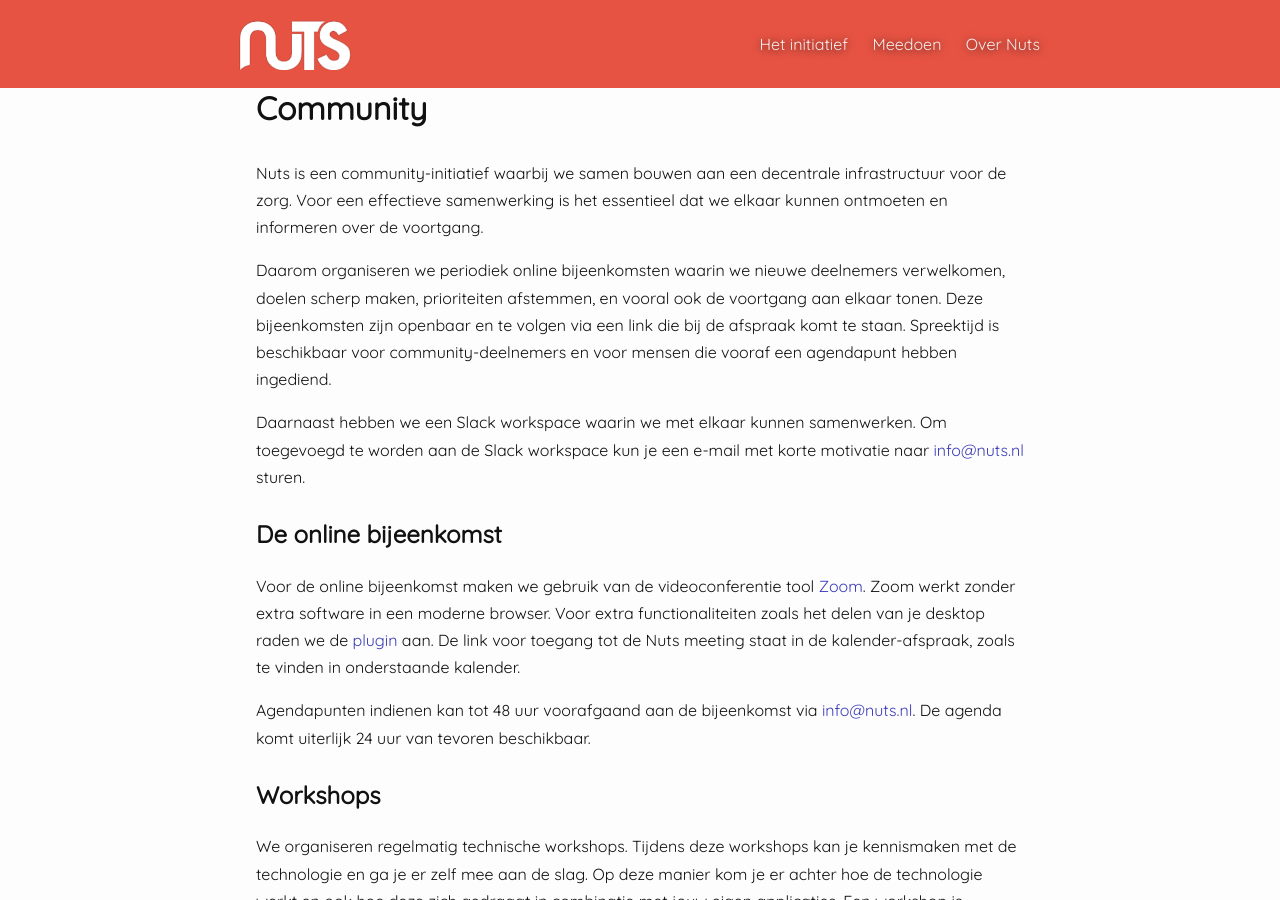
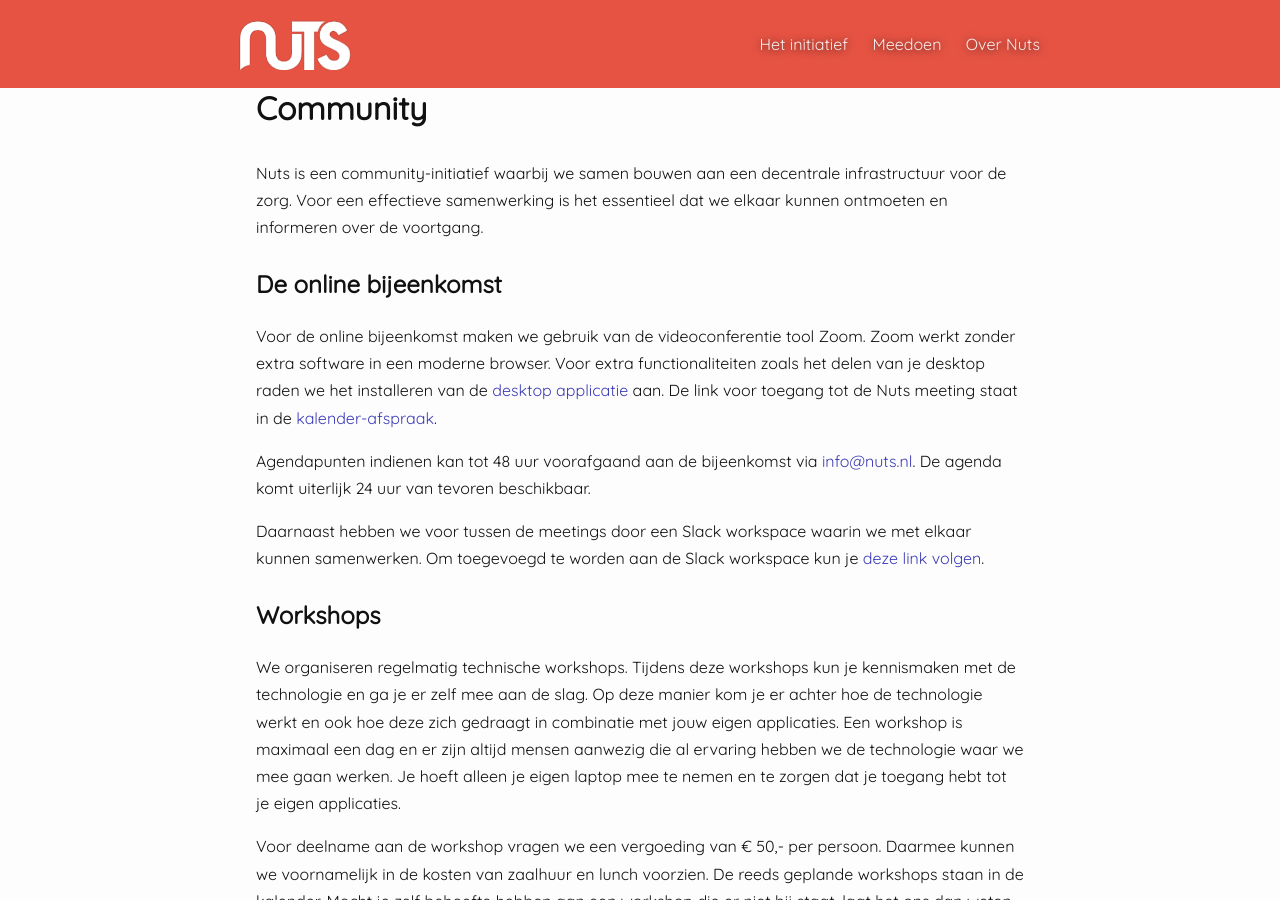
Before and after one commit to nuts-foundation/nuts-webpresence, a Jekyll site: the page built from community.md, in a window 1280 px wide and 900 px high, scrolled down 405 px. Built offline with Jekyll 4.4.1, drawn with Linux system fonts in a browser that asks for light colours; some of the changed text lies outside the part shown.

Commit message:
Update community page

```diff
--- a/community.md
+++ b/community.md
@@ -7,31 +7,52 @@ header_image: community
 
 # Community
 
-Nuts is een community-initiatief waarbij we samen bouwen aan een decentrale infrastructuur voor de zorg. Voor een effectieve samenwerking is het essentieel dat we elkaar kunnen ontmoeten en informeren over de voortgang.
-
-Daarom organiseren we periodiek online bijeenkomsten waarin we nieuwe deelnemers verwelkomen, doelen scherp maken, prioriteiten afstemmen, en vooral ook de voortgang aan elkaar tonen. Deze bijeenkomsten zijn openbaar en te volgen via een link die bij de afspraak komt te staan. Spreektijd is beschikbaar voor community-deelnemers en voor mensen die vooraf een agendapunt hebben ingediend.
-
-Daarnaast hebben we een Slack workspace waarin we met elkaar kunnen samenwerken. Om toegevoegd te worden aan de Slack workspace kun je een e-mail met korte motivatie naar [info@nuts.nl](mailto:info@nuts.nl) sturen.
+Nuts is een community-initiatief waarbij we samen bouwen aan een decentrale
+infrastructuur voor de zorg. Voor een effectieve samenwerking is het essentieel
+dat we elkaar kunnen ontmoeten en informeren over de voortgang.
 
 ## De online bijeenkomst
 
-Voor de online bijeenkomst maken we gebruik van de videoconferentie tool [Zoom](https://zoom.us). Zoom werkt zonder extra software in een moderne browser. Voor extra functionaliteiten zoals het delen van je desktop raden we de [plugin](https://zoom.us/download#client_4meeting) aan. De link voor toegang tot de Nuts meeting staat in de kalender-afspraak, zoals te vinden in onderstaande kalender.
+Voor de online bijeenkomst maken we gebruik van de videoconferentie tool Zoom.
+Zoom werkt zonder extra software in een moderne browser. Voor extra
+functionaliteiten zoals het delen van je desktop raden we het installeren van de
+[desktop applicatie](https://zoom.us/download) aan. De link voor toegang tot de
+Nuts meeting staat in de [kalender-afspraak](/kalender).
 
-Agendapunten indienen kan tot 48 uur voorafgaand aan de bijeenkomst via [info@nuts.nl](mailto:info@nuts.nl). De agenda komt uiterlijk 24 uur van tevoren beschikbaar.
+Agendapunten indienen kan tot 48 uur voorafgaand aan de bijeenkomst via
+[info@nuts.nl](mailto:info@nuts.nl). De agenda komt uiterlijk 24 uur van tevoren
+beschikbaar.
+
+Daarnaast hebben we voor tussen de meetings door een Slack workspace waarin we
+met elkaar kunnen samenwerken. Om toegevoegd te worden aan de Slack workspace
+kun je [deze link volgen](https://join.slack.com/t/nuts-foundation/shared_invite/zt-yix61es0-kEMbrNdEgj89vyNZi49fYA).
 
 ## Workshops
 
-We organiseren regelmatig technische workshops. Tijdens deze workshops kan je kennismaken met de technologie en ga je er zelf mee aan de slag. Op deze manier kom je er achter hoe de technologie werkt en ook hoe deze zich gedraagt in combinatie met jouw eigen applicaties. Een workshop is maximaal een dag en er zijn altijd mensen aanwezig die al ervaring hebben we de technologie waar we mee gaan werken. Je hoeft alleen je eigen laptop mee te nemen en te zorgen dat je toegang hebt tot je eigen applicaties.
-Voor deelname aan de workshop vragen we een vergoeding van € 50,- per persoon. Daarmee kunnen we voornamelijk in de kosten van zaalhuur en lunch voorzien. De reeds geplande workshops staan in onderstaande kalender. Mocht je zelf behoefte hebben aan een workshop die er niet bij staat, laat het ons dan weten.
+We organiseren regelmatig technische workshops. Tijdens deze workshops kun je
+kennismaken met de technologie en ga je er zelf mee aan de slag. Op deze manier
+kom je er achter hoe de technologie werkt en ook hoe deze zich gedraagt in
+combinatie met jouw eigen applicaties. Een workshop is maximaal een dag en er
+zijn altijd mensen aanwezig die al ervaring hebben we de technologie waar we mee
+gaan werken. Je hoeft alleen je eigen laptop mee te nemen en te zorgen dat je
+toegang hebt tot je eigen applicaties.
+
+Voor deelname aan de workshop vragen we een vergoeding van € 50,- per persoon.
+Daarmee kunnen we voornamelijk in de kosten van zaalhuur en lunch voorzien. De
+reeds geplande workshops staan in de kalender. Mocht je zelf behoefte hebben aan
+een workshop die er niet bij staat, laat het ons dan weten.
 
 ## Bestanden
 
-Bestanden voor de meetings en andere stukken die relevant zijn voor de community delen we op [onze publieke Google Drive](https://drive.google.com/drive/folders/1Cu-vC70UqXeJ4fFQm4ls8R8RHMBuJeom?usp=sharing). Hier staan onder andere ook de agenda's van onze meetings en notulen van de meetings op locatie.
+Bestanden voor de meetings en andere stukken die relevant zijn voor de community
+delen we op [onze publieke Google
+Drive](https://drive.google.com/drive/folders/1Cu-vC70UqXeJ4fFQm4ls8R8RHMBuJeom?usp=sharing).
+Hier staan onder andere ook de agenda's van onze meetings en notulen van de
+meetings op locatie.
 
 ## Video's
 
-De online meetings worden opgenomen en kun je terugkijken via ons [YouTube kanaal](https://www.youtube.com/channel/UCJtbrUe2TphkzDi2lPY5yYQ). Ook zijn andere relevante opnames terug te vinden, zoals uitleg over technische concepten en componenten die we in de open source community ontwikkelen.
-
-## Kalender
-
-Vanwege de populariteit heeft de [kalender zijn eigen pagina gekregen]({{ 'kalender' | relative_url }}).
+De online meetings worden opgenomen en kun je terugkijken via ons [YouTube
+kanaal](https://www.youtube.com/channel/UCJtbrUe2TphkzDi2lPY5yYQ). Ook zijn
+andere relevante opnames terug te vinden, zoals uitleg over technische concepten
+en componenten die we in de open source community ontwikkelen.
```
